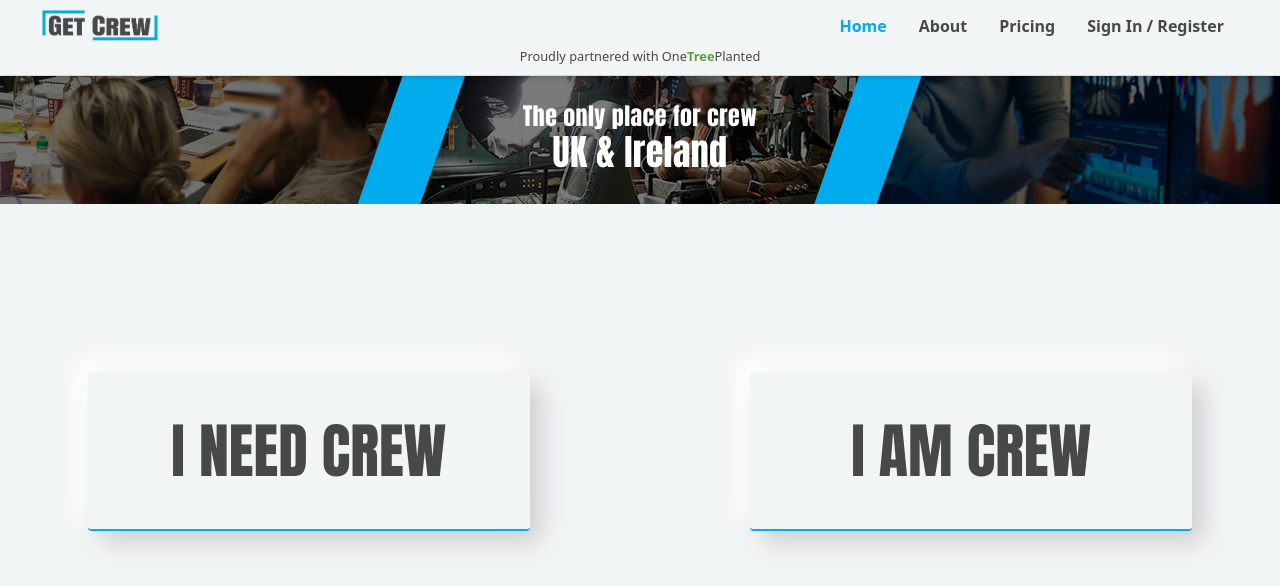
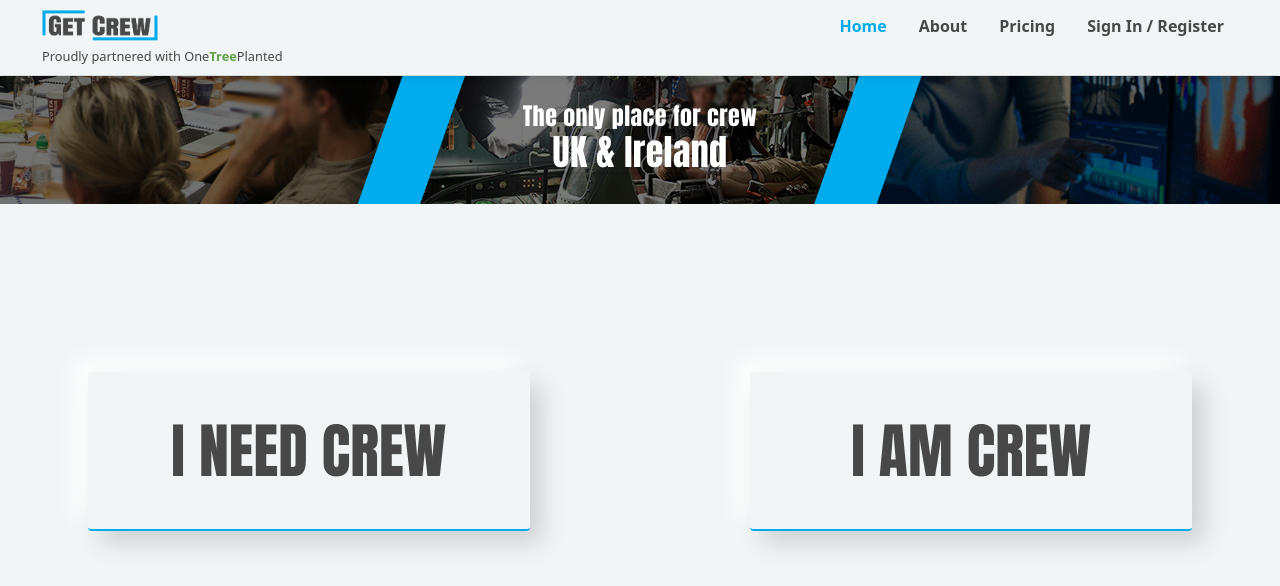
Before and after one commit to sdbxsdb/we-are-crew, a Next.js app: page / in a window 1280 px wide. Shown: the top 586 px of the page. Built offline with nearby package versions, Linux system fonts and the light colour scheme; no server answers; the database is empty.

Commit message:
update nav proudly placement

```diff
--- a/components/NavBar.js
+++ b/components/NavBar.js
@@ -118,7 +118,7 @@ const NavBar = () => {
             )}
           </div>
         </nav>
-        <div className="w-full text-center">
+        <div className="w-full text-left ml-[2px]">
           <Link href="/about">
             <a>
               <small className="text-wearecrewDarkestGrey mt-2 bg-wearecrewLightGrey w-full">
```
